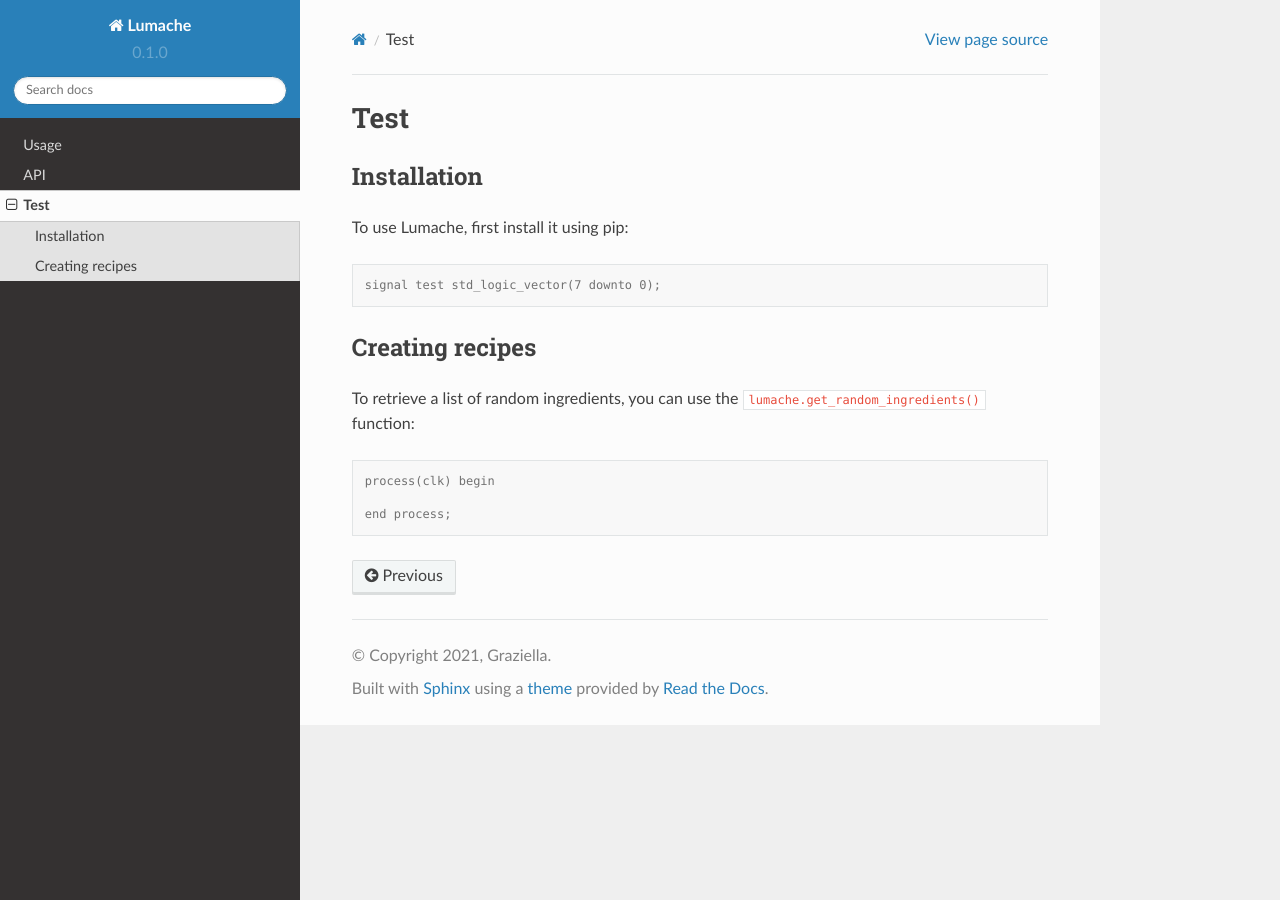
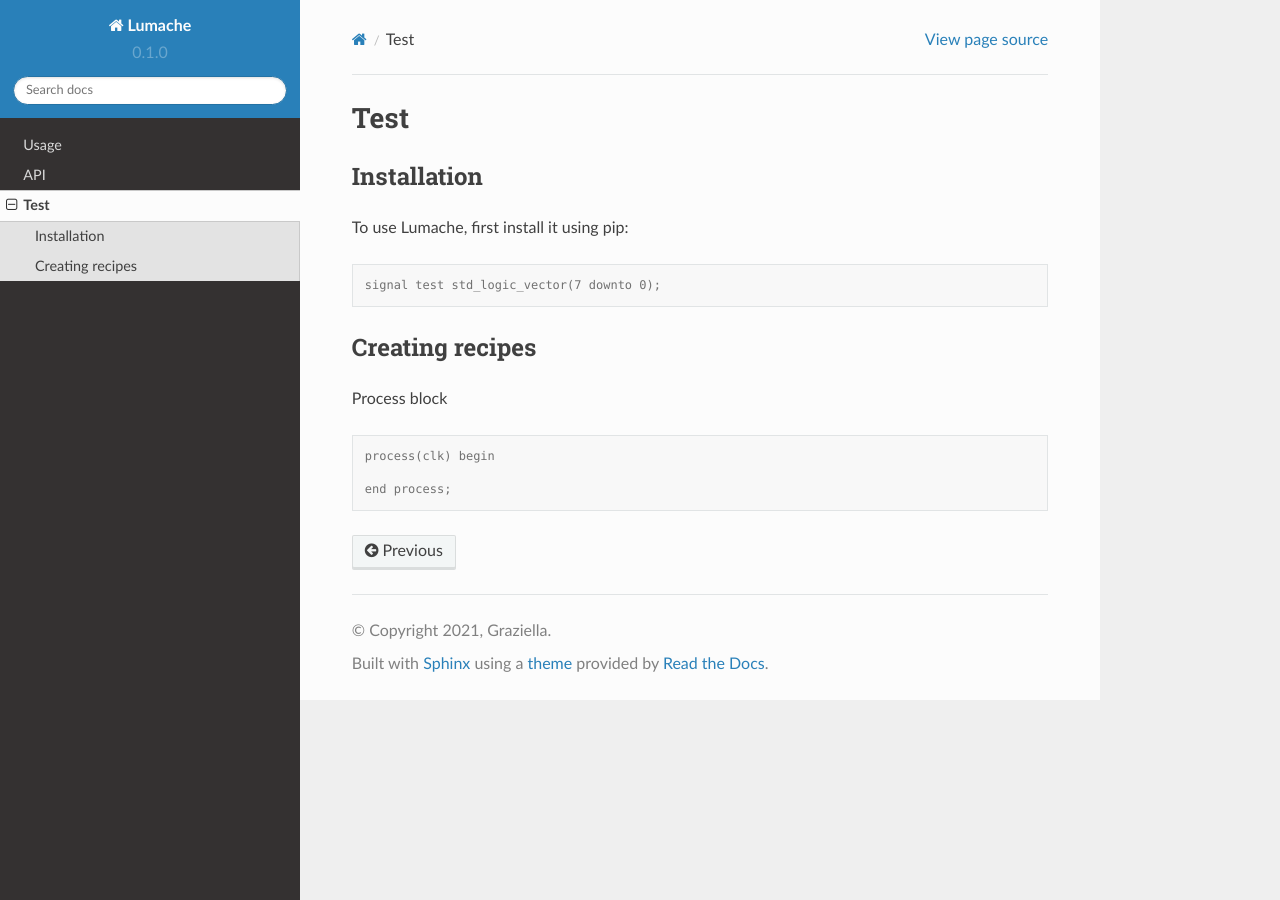
Before and after one commit to fpgaprince/rtd, a Sphinx documentation site: the page built from docs/source/test.rst, in a window 1280 px wide. Built offline with Sphinx 7.4.7 and the Read the Docs theme 2.0.0, drawn with Linux system fonts in a browser that asks for light colours.

Commit message:
Update test.rst

```diff
--- a/docs/source/test.rst
+++ b/docs/source/test.rst
@@ -15,8 +15,7 @@
 Creating recipes
 ----------------
 
-To retrieve a list of random ingredients,
-you can use the ``lumache.get_random_ingredients()`` function:
+Process block
 
 .. code-block:: console
 
```
